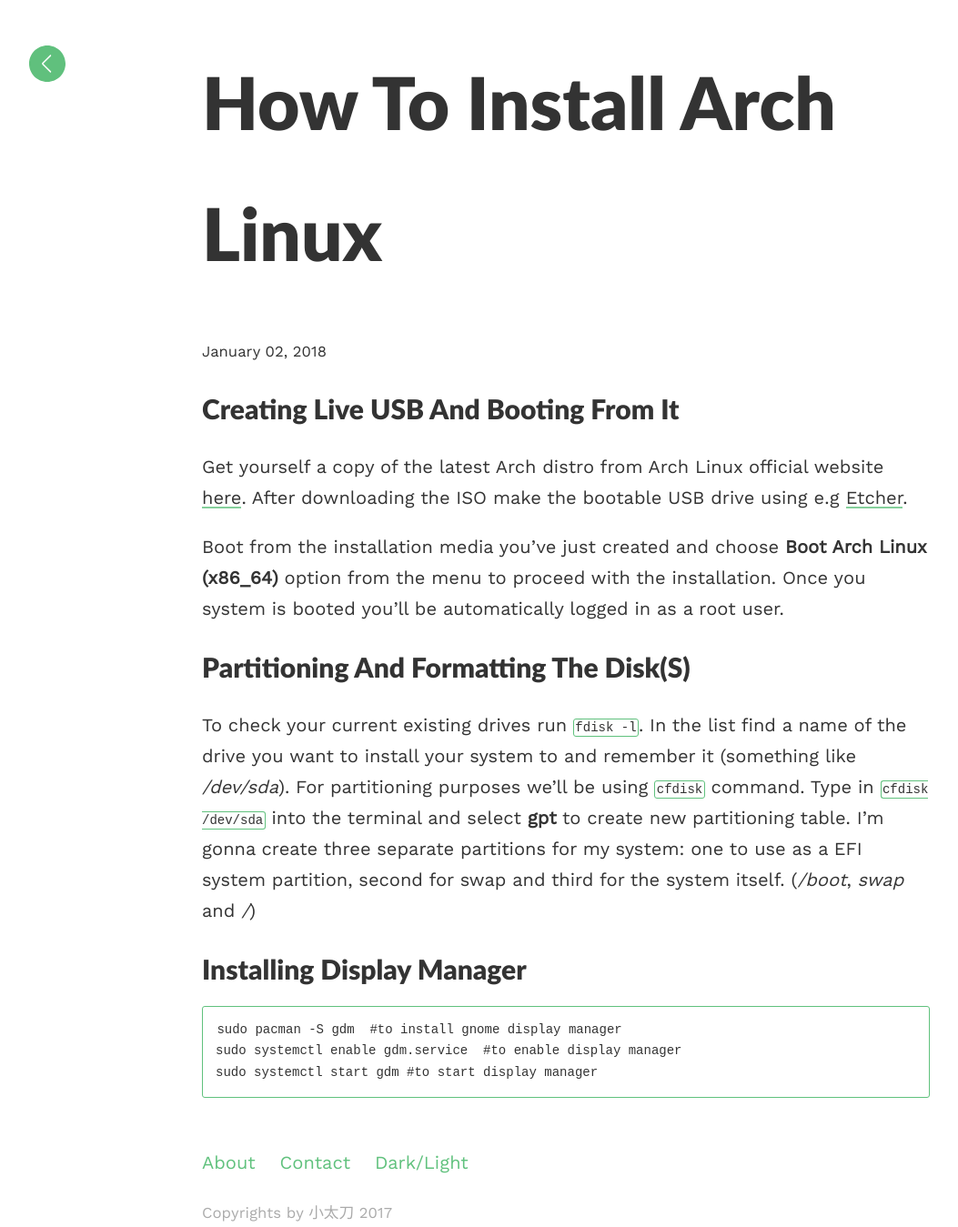
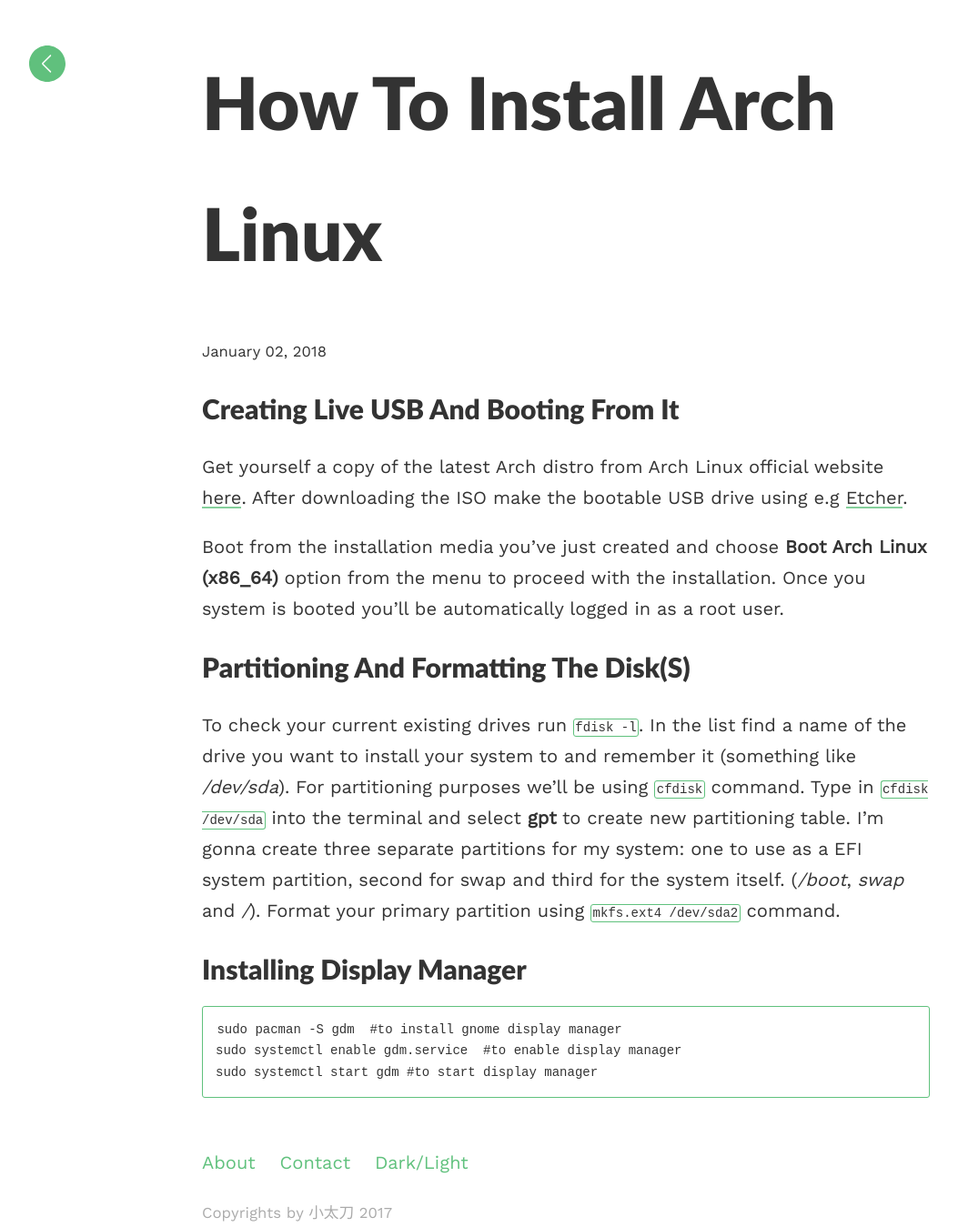
Before and after one commit to evgeniyantipin/evgeniyantipin.github.io, a Jekyll site: the page built from _posts/2018-01-02-how-to-install-arch-linux.md, in a window 1280 px wide. Shown: the whole page at 91% size, without its empty margins (18-1071 px from the left). Built offline with Jekyll 4.4.1, drawn with Linux system fonts in a browser that asks for light colours.

Commit message:
Update 2018-01-02-how-to-install-arch-linux.md

```diff
--- a/_posts/2018-01-02-how-to-install-arch-linux.md
+++ b/_posts/2018-01-02-how-to-install-arch-linux.md
@@ -11,7 +11,7 @@ Get yourself a copy of the latest Arch distro from Arch Linux official website [
 Boot from the installation media you've just created and choose **Boot Arch Linux (x86_64)** option from the menu to proceed with the installation. Once you system is booted you'll be automatically logged in as a root user.
 
 ## Partitioning and formatting the disk(s)
-To check your current existing drives run `fdisk -l`. In the list find a name of the drive you want to install your system to and remember it (something like */dev/sda*). For partitioning purposes we'll be using `cfdisk` command. Type in `cfdisk /dev/sda` into the terminal and select **gpt** to create new partitioning table. I'm gonna create three separate partitions for my system: one to use as a EFI system partition, second for swap and third for the system itself. (*/boot*, *swap* and */*)
+To check your current existing drives run `fdisk -l`. In the list find a name of the drive you want to install your system to and remember it (something like */dev/sda*). For partitioning purposes we'll be using `cfdisk` command. Type in `cfdisk /dev/sda` into the terminal and select **gpt** to create new partitioning table. I'm gonna create three separate partitions for my system: one to use as a EFI system partition, second for swap and third for the system itself. (*/boot*, *swap* and */*). Format your primary partition using `mkfs.ext4 /dev/sda2` command.
 
 
 
```
